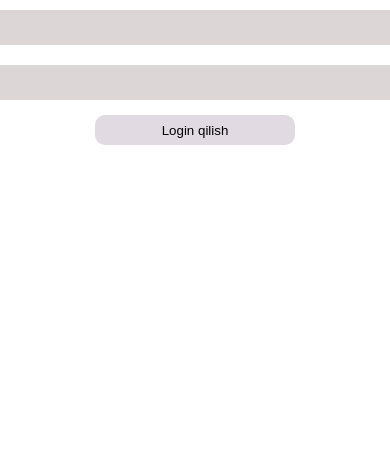
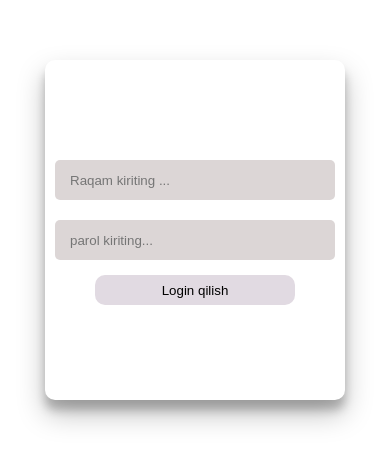
Before and after one commit to Sunnat0401/CRUD, a React (Vite) app: page / in a window 390 px wide. Shown: the top 464 px of the page. Built offline with nearby package versions, Linux system fonts and the light colour scheme.

Commit message:
add responsive loginpage

```diff
--- a/src/Pages/HomePages/HomePages.jsx
+++ b/src/Pages/HomePages/HomePages.jsx
@@ -73,7 +73,7 @@ const [open, setOpen] = useState(false);
   return (
     <div className='home'>
       <div className="container">
-      <div>
+      <div className='infoCreate'>
       <Button onClick={handleOpen}>Element Qoshish</Button>
       <Modal
         open={open}
--- a/src/Pages/LoginPage/LoginPage.css
+++ b/src/Pages/LoginPage/LoginPage.css
@@ -0,0 +1,40 @@
+.LoginPage .container{
+    display: flex;
+    align-items: center;
+    justify-content: center;
+    width: 100%;
+    height: 100%;
+}
+.loginPage-form{
+    display: flex;
+    justify-content: center;
+    align-items: center;
+    flex-direction: column;
+width: 300px;
+padding: 0 10px ;
+height: 340px;
+margin: 60px 0;
+box-shadow: rgba(0, 0, 0, 0.25) 0px 14px 28px, rgba(0, 0, 0, 0.22) 0px 10px 10px;
+border-radius: 10px;
+
+}
+.loginPage-form input{
+    border-radius: 5px;
+    padding: 20px 15px;
+    width: 100%;
+    height: 35px;
+    border: none;
+    outline: none;
+    background-color: rgb(220, 214, 214);
+    margin: 10px 0;
+    /* padding: 3px 10px; */
+}
+
+.loginPage-form button{
+    width: 200px;
+    height: 30px;
+    background-color: #e1dae2;
+    border-radius: 10px;
+    border: none;
+    margin: 5px 0;
+}
--- a/src/Pages/LoginPage/LoginPage.jsx
+++ b/src/Pages/LoginPage/LoginPage.jsx
@@ -48,8 +48,8 @@ const LoginPage = () => {
     <div className="LoginPage">
       <div className="container">
     <form className='loginPage-form'>
-      <input type="text" onChange={(e) =>setRaqam(e?.target?.value)} />
-      <input type="text" onChange={(e) =>setParol(e?.target?.value)}/>
+      <input type="text" onChange={(e) =>setRaqam(e?.target?.value)} placeholder='Raqam kiriting ...'/>
+      <input type="text" onChange={(e) =>setParol(e?.target?.value)} placeholder='parol kiriting...'/>
       <button onClick={handleSubmit}>Login qilish </button>
 
 
```
